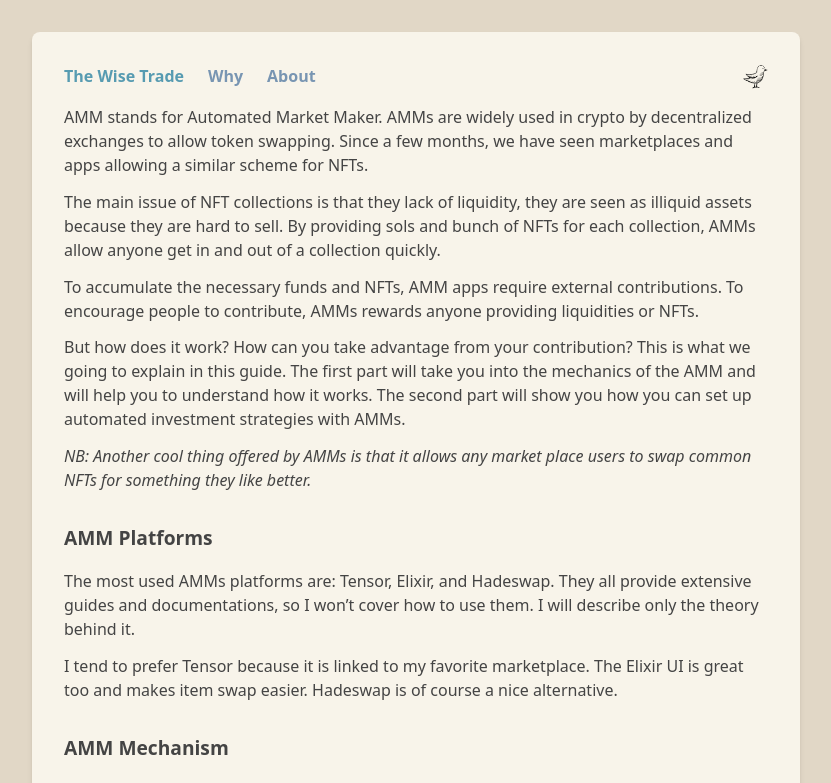
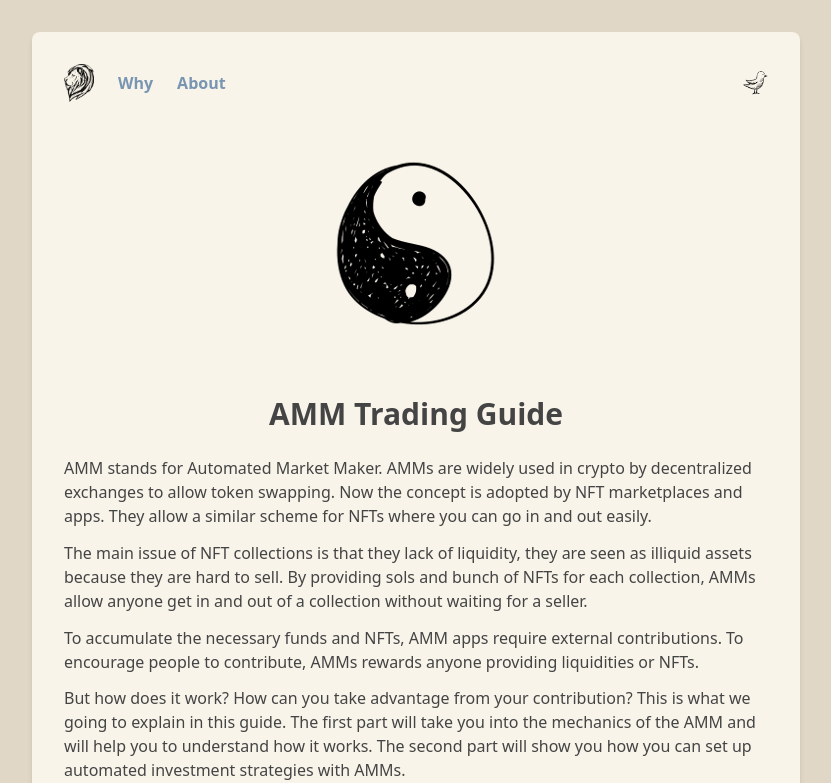
Before and after one commit to defilogist/thewisetrade, a Nuxt app: page /amm-trading-guide in a window 1280 px wide. Shown: the top 783 px of the page, without its empty margins (224-1055 px from the left). Built offline with nearby package versions, Linux system fonts and the light colour scheme.

Commit message:
Improve styles and headers

```diff
--- a/assets/css/main.css
+++ b/assets/css/main.css
@@ -14,12 +14,12 @@
 }
 
 h1 {
-  @apply text-3xl mt-8 mb-6 font-bold text-center;
+  @apply text-3xl mt-7 mb-6 font-bold text-center;
 }
 
 h2 {
-  font-size: 1.2em;
-  @apply mb-4 mt-8 font-bold;
+  font-size: 1.4em;
+  @apply mb-4 mt-12 font-bold;
 }
 
 h3 {
@@ -27,10 +27,19 @@
   @apply mb-2 mt-6 font-bold;
 }
 
+ul {
+  @apply list-disc ml-4 mt-2 mb-2;
+}
+
+table th,
+table td {
+  @apply border p-2;
+}
+
 .guide-link {
   height: 260px;
   padding: 1em .4em 1em .4em;
-  @apply font-bold shadow rounded-md border text-center bg-paperlight;
+  @apply font-bold shadow rounded-xl border text-center bg-paperlight;
   box-shadow: 2px 2px 4px rgba(0, 0, 0, 0.2);
 }
 
@@ -50,7 +59,3 @@
   margin: auto;
   margin-bottom: .5em;
 }
-
-ul {
-    @apply list-disc ml-4 mt-2 mb-2;
-}
--- a/components/Header.vue
+++ b/components/Header.vue
@@ -1,7 +1,9 @@
 <template>
-<div class="flex mb-4">
+<div class="flex mb-4 items-center">
   <div class="mr-6 text-blue font-bold">
-    <NuxtLink class="text-blue hover:text-darkblue" to="/">The Wise Trade</NuxtLink>
+    <NuxtLink class="text-blue hover:text-darkblue" to="/">
+      <img class="" src="~/assets/images/lion.png" width="30" />
+    </NuxtLink>
   </div>
   <div class="mr-6 font-bold text-darkblue">
     <NuxtLink to="/why">Why</NuxtLink>
--- a/pages/amm-trading-guide.vue
+++ b/pages/amm-trading-guide.vue
@@ -1,14 +1,22 @@
 <template>
+  <div class="text-center">
+    <img
+      class="m-auto"
+      src="~/assets/images/illustrations/amm-trading-guide.png"
+    />
+  </div>
+  <h1>AMM Trading Guide</h1>
   <p>
     AMM stands for Automated Market Maker. AMMs are widely used in crypto by
-    decentralized exchanges to allow token swapping. Since a few months, we have
-    seen marketplaces and apps allowing a similar scheme for NFTs.
+    decentralized exchanges to allow token swapping. Now the concept is adopted
+    by NFT marketplaces and apps. They allow a similar scheme for NFTs where
+    you can go in and out easily.
   </p>
   <p>
     The main issue of NFT collections is that they lack of liquidity, they are
     seen as illiquid assets because they are hard to sell. By providing sols and
     bunch of NFTs for each collection, AMMs allow anyone get in and out of a
-    collection quickly.
+    collection without waiting for a seller.
   </p>
   <p>
     To accumulate the necessary funds and NFTs, AMM apps require external
@@ -132,8 +140,8 @@
   <p>The linear progression is pretty straightforward to understand</p>
   <p>
     <img
-      src="https://s3-us-west-2.amazonaws.com/secure.notion-static.com/f08bd46e-6555-4329-814b-4fce7f461eaf/Untitled.png"
-      alt="Untitled"
+      src="~/assets/images/screenshots/amm-example-1.png"
+      alt="Linear progression pictured"
     />
   </p>
   <p><em>Percentage</em></p>
@@ -145,11 +153,11 @@
   </p>
   <p>
     <img
-      src="https://s3-us-west-2.amazonaws.com/secure.notion-static.com/4a1eafe6-689d-4813-9255-1b66691e6dd7/Untitled.png"
-      alt="Untitled"
+      src="~/assets/images/screenshots/amm-example-2.png"
+      alt="Percentage progression pictured"
     />
   </p>
-  <h2 id="how-to-take-advantage-of-it">How to take advantage of it</h2>
+  <h2 id="how-to-take-advantage-of-it">How to take advantage of AMMs</h2>
   <p><strong>Put a decent amount of liquidity</strong></p>
   <p>
     First and foremost to use AMMs, you need a good amount of sols compared to
@@ -272,3 +280,14 @@
     on a regular basis!
   </p>
 </template>
+
+<script setup>
+useHead({
+  title: 'The Wise Trade | AMM Trading Guide',
+  meta: [
+    {
+      name: 'description',
+      content: 'Explaination about what are AMMs and how to take advantage of them' }
+  ]
+})
+</script>
--- a/pages/index.vue
+++ b/pages/index.vue
@@ -1,11 +1,17 @@
 <template>
   <div class="container max-w-screen-md mx-auto">
-    <h1 class="text-4xl font-bold text-blue pt-6 mb-2 text-center">
-      The Wise Trade
-    </h1>
-    <h2 class="mt-0 text-lg italic text-center">
-      Tips and guides for efficient Solana NFT trading
-    </h2>
+
+    <div class="flex text-left m-auto header">
+      <img class="pt-8 mr-4" src="~/assets/images/lion.png" />
+      <div class="flex-1">
+        <h1 class="text-4xl font-bold pt-6 mb-2">
+          The Wise Trade
+        </h1>
+        <h2 class="mt-0 text-lg italic">
+          Tips and guides for Solana NFT trading
+        </h2>
+      </div>
+    </div>
     <h1 class="text-3xl font-bold mb-8 mt-12">Trading Guides</h1>
     <div class="grid grid-cols-4 gap-4">
       <NuxtLink class="guide-link" to="nft-trading-guide-part-1-basics">
@@ -97,3 +103,29 @@
     </div>
   </div>
 </template>
+
+<script setup>
+useHead({
+  title: 'The Wise Trade | NFT Trading Education',
+  meta: [
+    {
+      name: 'description',
+      content: 'Guides and tips for Solana NFT trading, avoid mistakes and increase your chances of success' }
+  ]
+})
+</script>
+
+<style lang="scss">
+.header {
+  max-width: 500px;
+  margin-bottom: 4em;
+
+  h1 {
+    text-align: left;
+  }
+
+  img {
+    width: 100px;
+  }
+}
+</style>
--- a/pages/nft-trading-guide-part-1-basics.vue
+++ b/pages/nft-trading-guide-part-1-basics.vue
@@ -1,4 +1,11 @@
 <template>
+  <div class="text-center">
+    <img
+      class="m-auto"
+      src="~/assets/images/illustrations/trading-guide-1.png"
+    />
+  </div>
+
   <h1>NFT Trading guide basics</h1>
 
   <h2>Fundamentals</h2>
--- a/pages/nft-trading-guide-part-2-advanced.vue
+++ b/pages/nft-trading-guide-part-2-advanced.vue
@@ -1,5 +1,12 @@
 <template>
-  <h1>NFT Trading guide basics</h1>
+  <div class="text-center">
+    <img
+      class="m-auto"
+      src="~/assets/images/illustrations/trading-guide-2.png"
+    />
+  </div>
+
+  <h1>NFT Trading guide - Advanced</h1>
 
   <h2>Probabilities</h2>
 
--- a/pages/nft-trading-guide-part-3-psychology.vue
+++ b/pages/nft-trading-guide-part-3-psychology.vue
@@ -1,4 +1,13 @@
 <template>
+  <div class="text-center">
+    <img
+      class="m-auto"
+      src="~/assets/images/illustrations/trading-guide-3.png"
+    />
+  </div>
+
+  <h1>NFT Trading guide - Psychology</h1>
+
   <h2>Patience</h2>
 
   <ul>
--- a/pages/solana-dao-tools.vue
+++ b/pages/solana-dao-tools.vue
@@ -1,4 +1,11 @@
 <template>
+  <div class="text-center">
+    <img
+      class="m-auto"
+      src="~/assets/images/illustrations/nft-dao-tools-guide.png"
+    />
+  </div>
+
   <h1>Solana DAO tools</h1>
   <p>
     To build a strong community for your NFT collection, the Solana eco-system
--- a/pages/solana-nft-tools.vue
+++ b/pages/solana-nft-tools.vue
@@ -1,4 +1,13 @@
 <template>
+  <div class="text-center">
+    <img
+      class="m-auto"
+      src="~/assets/images/illustrations/nft-tools-guide.png"
+    />
+  </div>
+
+  <h1>Solana NFT Tools</h1>
+
   <p>
     The Solana eco-system provides many tools to help you trading your NFTs.
     It’s a bit hard to find your way into it. Fortunately, I curated for you the
--- a/pages/tensor-trade-guide.vue
+++ b/pages/tensor-trade-guide.vue
@@ -1,4 +1,11 @@
 <template>
+  <div class="text-center">
+    <img
+      class="m-auto"
+      src="~/assets/images/illustrations/tensor-trade-guide.png"
+    />
+  </div>
+
   <h1>Tensor Quickstart Guide</h1>
   <p>
     After trading for a while your NFTs on Magic Eden, you will notice that
--- a/pages/why.vue
+++ b/pages/why.vue
@@ -1,9 +1,6 @@
 <template>
   <section class="">
     <div>
-      <div>
-        <img class="flex-1 pt-8" src="~/assets/images/lion.png" width="200" />
-      </div>
 
       <h1>Why</h1>
 
```
